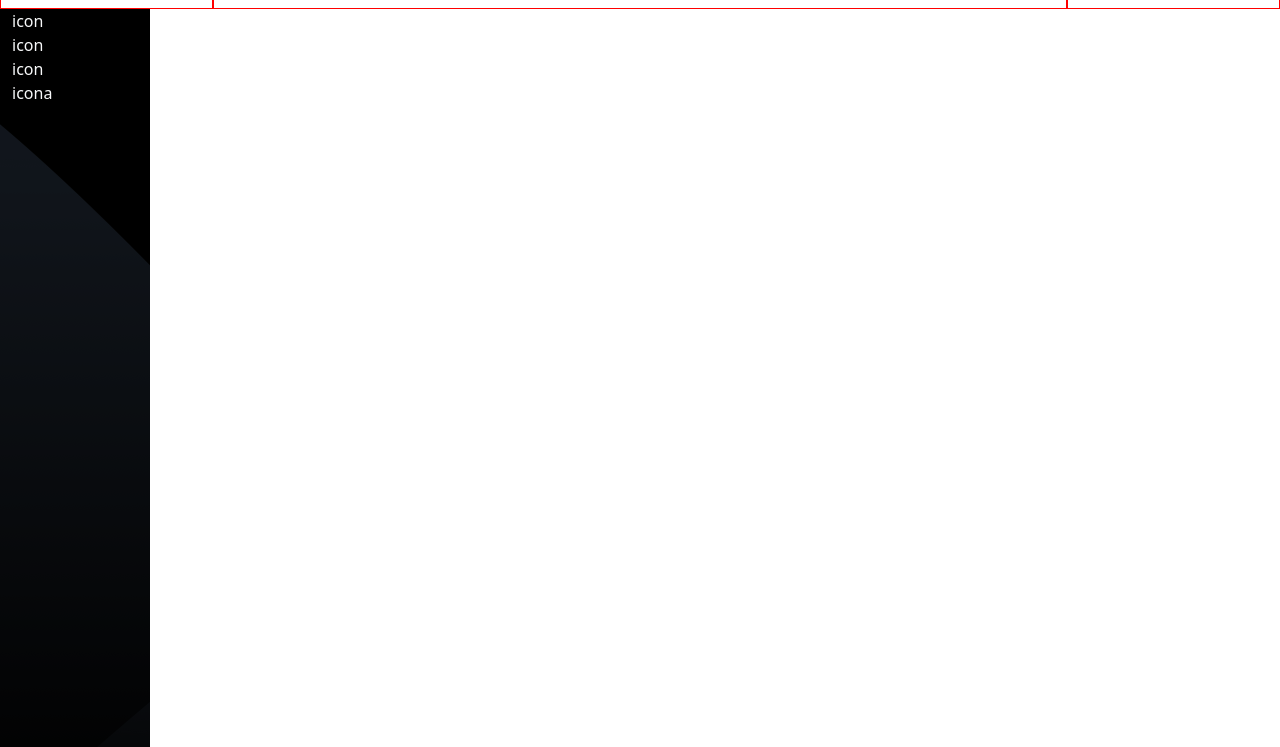
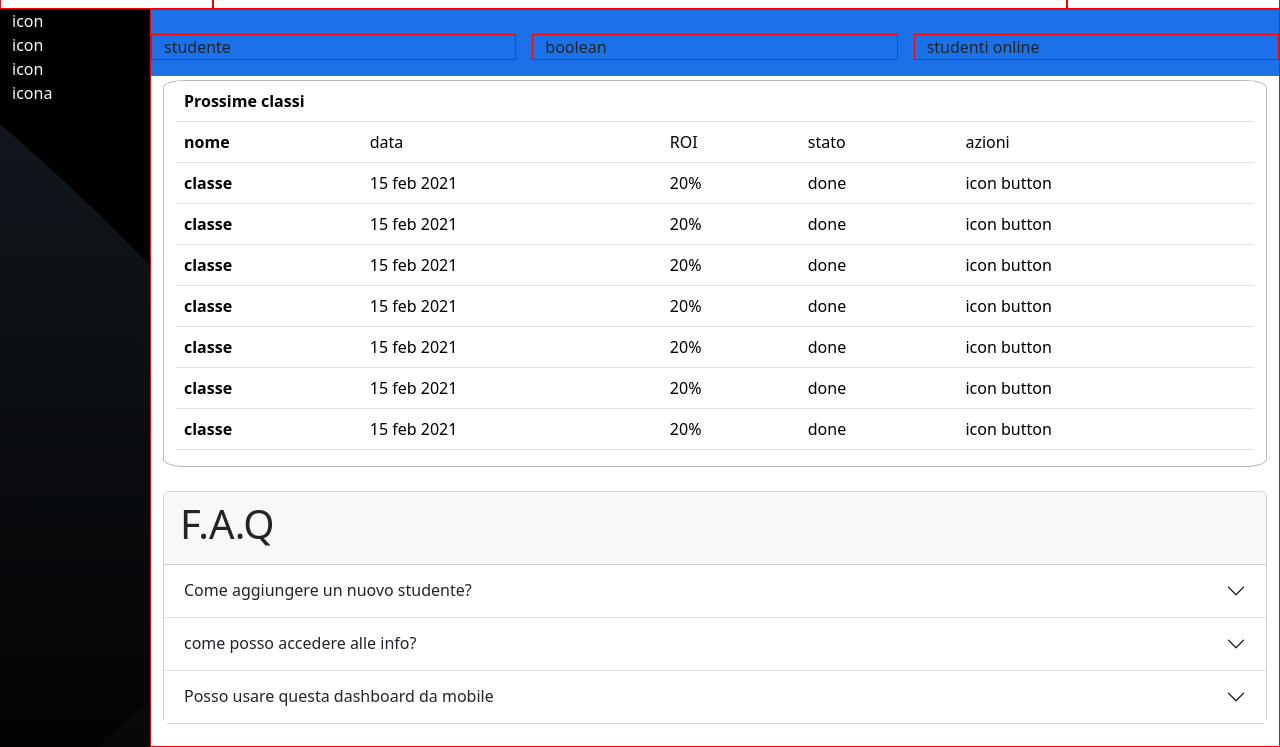
Before and after one commit to SabrinaGiancaspr/html-css-bootstrap-dashboard, a plain HTML site: page index.html in a window 1280 px wide. Shown: the part 53-800 px from the top of the page. Drawn offline with nearby package versions, Linux system fonts and the light colour scheme.

Commit message:
add faq card

```diff
--- a/css/app.css
+++ b/css/app.css
@@ -16,28 +16,27 @@ img {
   flex-direction: column;
 }
 
-/* aside  */
+
+/* toolbar ricerca  */
 .app-toolbar {
   height: auto;
-  display: flex;
   overflow: hidden;
-  flex-shrink: 0;
-  align-items: center;
 }
 
-.img-toolbar{
+.img-toolbar {
   width: 80px;
 }
 
-.fa-magnifying-glass{
+.fa-magnifying-glass {
   color: black;
 }
 
-.fa-bell{
+.fa-bell {
   color: orange;
 }
 
-/* main navbar */
+
+/* navbar */
 .app-content {
   flex-grow: 1;
   overflow: hidden;
@@ -53,20 +52,42 @@ img {
   background-image: url(../img/sidebar-bg.png);
 }
 
+.sidebar-container-bottom {
+  margin-top: auto;
+}
 
-.sidebar-container-bottom{
-  margin-top: auto;
+.sidebar-content {
+  height: 100%;
+}
+
+/* hero content  */
+.page-hero {
+  overflow: auto;
+}
+
+/* main  */
+.main-content {
+  overflow: auto;
+}
+
+.bg-color{
+  background-color: var(--light-blue);
+}
+
+.table-main{
+  border: 1px solid rgba(0, 0, 0, 0.273);
+  border-radius: 2%;
 }
 
 /* media query */
 @media (min-width: 768px) {
-  .app-sidebar{
+  .app-sidebar {
     width: 90px;
   }
 }
 
 @media (min-width: 1200px) {
-  .app-sidebar{
+  .app-sidebar {
     width: 150px;
   }
 }
@@ -76,6 +97,7 @@ img {
 
 .debug {
   border: 1px solid red;
+
 }
 
 
--- a/index.html
+++ b/index.html
@@ -16,7 +16,7 @@
 <body>
   <div class="app">
     <!-- toolbar ricerca -->
-    <aside class="app-toolbar">
+    <aside class="app-toolbar d-flex flex-shrink-0 align-items-center">
       <div class="container-fluid text-center">
         <div class="row">
           <div class="col">
@@ -45,6 +45,7 @@
     </aside>
 
     <!-- sidebar nav  -->
+    <div class="sidebar-content d-flex">
       <nav class="app-sidebar">
         <div class="container-fluid sidebar-container text-light">
           <div class="icon-top">icon</div>
@@ -57,22 +58,137 @@
       </nav>
 
       <!-- header nuovo studente  -->
-    <header>
-
-    </header>
+      <main class="page-hero container-fluid debug">
+        <section class="hero">
+          <div class="row flex-column flex-md-row gap-3 bg-color pb-3 pt-4">
+            <div class="col">
+              studente
+            </div>
+            <div class="col">
+              boolean
+            </div>
+            <div class="col">
+              studenti online
+            </div>
+          </div> <!--row-->
+        </section> <!--hero-->
 
         <!-- main content  -->
-    <main>
-      <!-- page hero -->
-      <section>
-
+        <section class="main-content d-flex flex-column mt-1">
+          <section class="table-main container-fluid">
+            <table class="table">
+              <thead>
+                <tr>
+                  <th colspan="5" scope="col">Prossime classi</th>
+                </tr>
+              </thead>
+              <tbody>
+                <tr>
+                  <th scope="row">nome</th>
+                  <td>data</td>
+                  <td>ROI</td>
+                  <td>stato</td>
+                  <td>azioni</td>
+                </tr>
+                <tr>
+                  <th scope="row">classe</th>
+                  <td>15 feb 2021</td>
+                  <td>20%</td>
+                  <td>done</td>
+                  <td>icon button</td>
+                </tr>
+                <tr>
+                  <th scope="row">classe</th>
+                  <td>15 feb 2021</td>
+                  <td>20%</td>
+                  <td>done</td>
+                  <td>icon button</td>
+                </tr>
+                <tr>
+                  <th scope="row">classe</th>
+                  <td>15 feb 2021</td>
+                  <td>20%</td>
+                  <td>done</td>
+                  <td>icon button</td>
+                </tr>
+                <tr>
+                  <th scope="row">classe</th>
+                  <td>15 feb 2021</td>
+                  <td>20%</td>
+                  <td>done</td>
+                  <td>icon button</td>
+                </tr>
+                <tr>
+                  <th scope="row">classe</th>
+                  <td>15 feb 2021</td>
+                  <td>20%</td>
+                  <td>done</td>
+                  <td>icon button</td>
+                </tr>
+                <tr>
+                  <th scope="row">classe</th>
+                  <td>15 feb 2021</td>
+                  <td>20%</td>
+                  <td>done</td>
+                  <td>icon button</td>
+                </tr>
+                <tr>
+                  <th scope="row">classe</th>
+                  <td>15 feb 2021</td>
+                  <td>20%</td>
+                  <td>done</td>
+                  <td>icon button</td>
+                </tr>
+              </tbody>
+            </table>
           </section>
 
           <!-- F.A.Q card  -->
-      <section>
-
-      </section>
-
+          <div class="card mt-4">
+            <div class="card-header">
+              <h1>F.A.Q</h1>
+            </div>
+            <div class="accordion accordion-flush" id="accordionFlushExample">
+              <div class="accordion-item">
+                <h2 class="accordion-header">
+                  <button class="accordion-button collapsed" type="button" data-bs-toggle="collapse"
+                    data-bs-target="#flush-collapseOne" aria-expanded="false" aria-controls="flush-collapseOne">
+                    Come aggiungere un nuovo studente?
+                  </button>
+                </h2>
+                <div id="flush-collapseOne" class="accordion-collapse collapse" data-bs-parent="#accordionFlushExample">
+                  <div class="accordion-body">cliccla sul + in alto
+                  </div>
+                </div>
+              </div>
+              <div class="accordion-item">
+                <h2 class="accordion-header">
+                  <button class="accordion-button collapsed" type="button" data-bs-toggle="collapse"
+                    data-bs-target="#flush-collapseTwo" aria-expanded="false" aria-controls="flush-collapseTwo">
+                    come posso accedere alle info?
+                  </button>
+                </h2>
+                <div id="flush-collapseTwo" class="accordion-collapse collapse" data-bs-parent="#accordionFlushExample">
+                  <div class="accordion-body">accedi
+                  </div>
+                </div>
+              </div>
+              <div class="accordion-item">
+                <h2 class="accordion-header">
+                  <button class="accordion-button collapsed" type="button" data-bs-toggle="collapse"
+                    data-bs-target="#flush-collapseThree" aria-expanded="false" aria-controls="flush-collapseThree">
+                    Posso usare questa dashboard da mobile
+                  </button>
+                </h2>
+                <div id="flush-collapseThree" class="accordion-collapse collapse"
+                  data-bs-parent="#accordionFlushExample">
+                  <div class="accordion-body">Accedi
+                  </div>
+                </div>
+              </div> <!--accordion-item-->
+            </div><!--accordion accordion-flush-->
+          </div> <!--card-->
+    </div> <!--sidebar-content-->
     <!-- to do list  -->
     <section>
 
@@ -82,7 +198,7 @@
     <section>
 
     </section>
-    </main>
+    </section>
 
 
   </div><!-- app  -->
```
Lines whose indentation alone changed are shown as unchanged.
